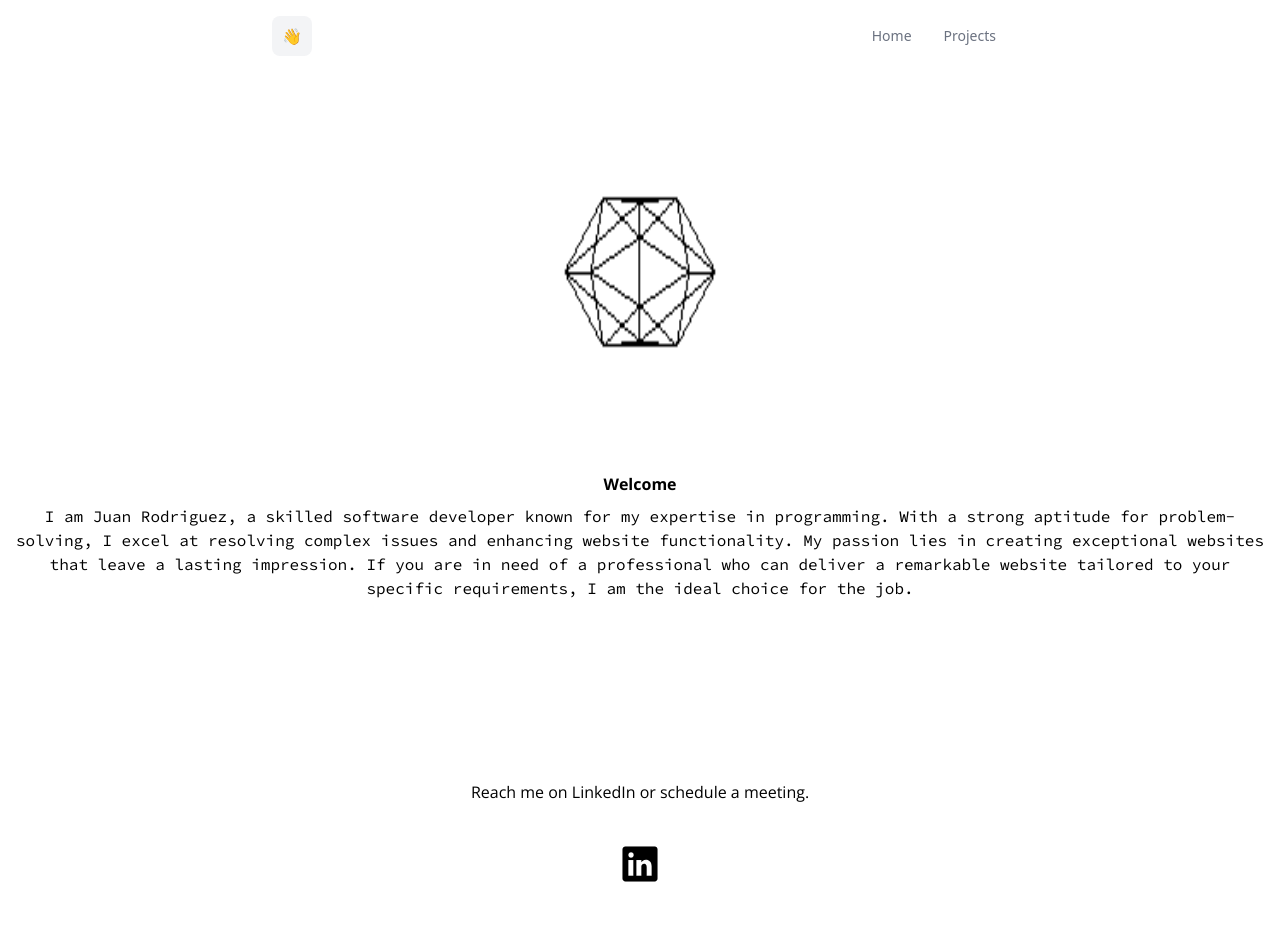
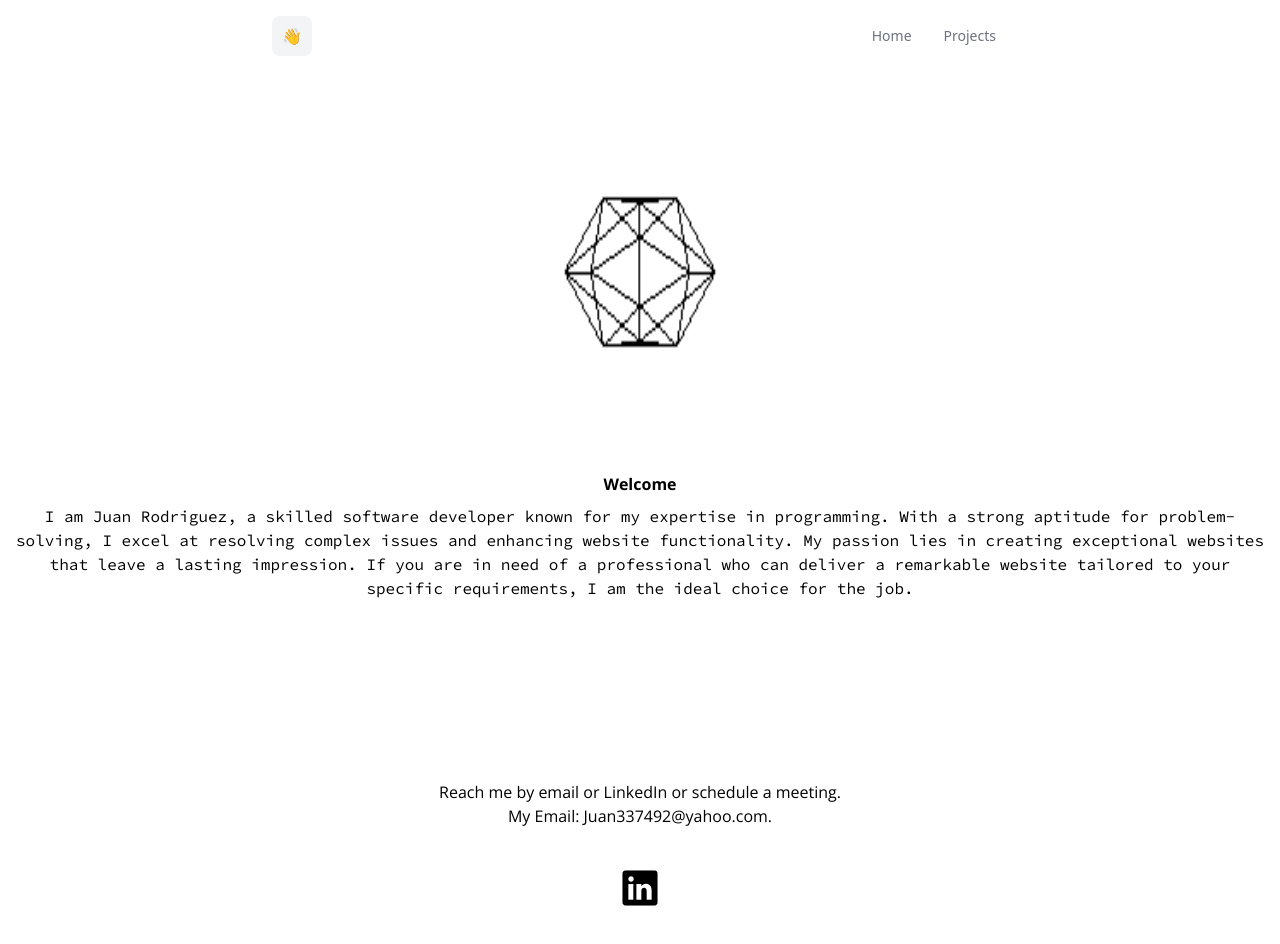
Before and after one commit to Juan337492/JUan337492.github.io, a website: page docs/index.html in a window 1280 px wide. Shown: the top 944 px of the page. Drawn offline with nearby package versions, Linux system fonts and the light colour scheme; a script that the page names is missing.

Commit message:
Update index.html
updated my contact info

```diff
--- a/docs/index.html
+++ b/docs/index.html
@@ -42,7 +42,8 @@
       If you are in need of a professional who can deliver a remarkable website tailored to your specific requirements, I am the ideal choice for the job.</p>
   </main>
   <footer>
-    <h2 class="text-center" style="font-family: 'Open Sans', sans-serif;">Reach me on LinkedIn or schedule a meeting.</h2>
+    <h2 class="text-center" style="font-family: 'Open Sans', sans-serif;">Reach me by email or LinkedIn or schedule a meeting.</h2>
+    <h2 class="text-center" style="font-family: 'Open Sans', sans-serif;">My Email: Juan337492@yahoo.com.</h2>
     <br>
     <div class="flex justify-center">
   <a href="https://www.linkedin.com/in/juan-rodriguez-tech">
```
